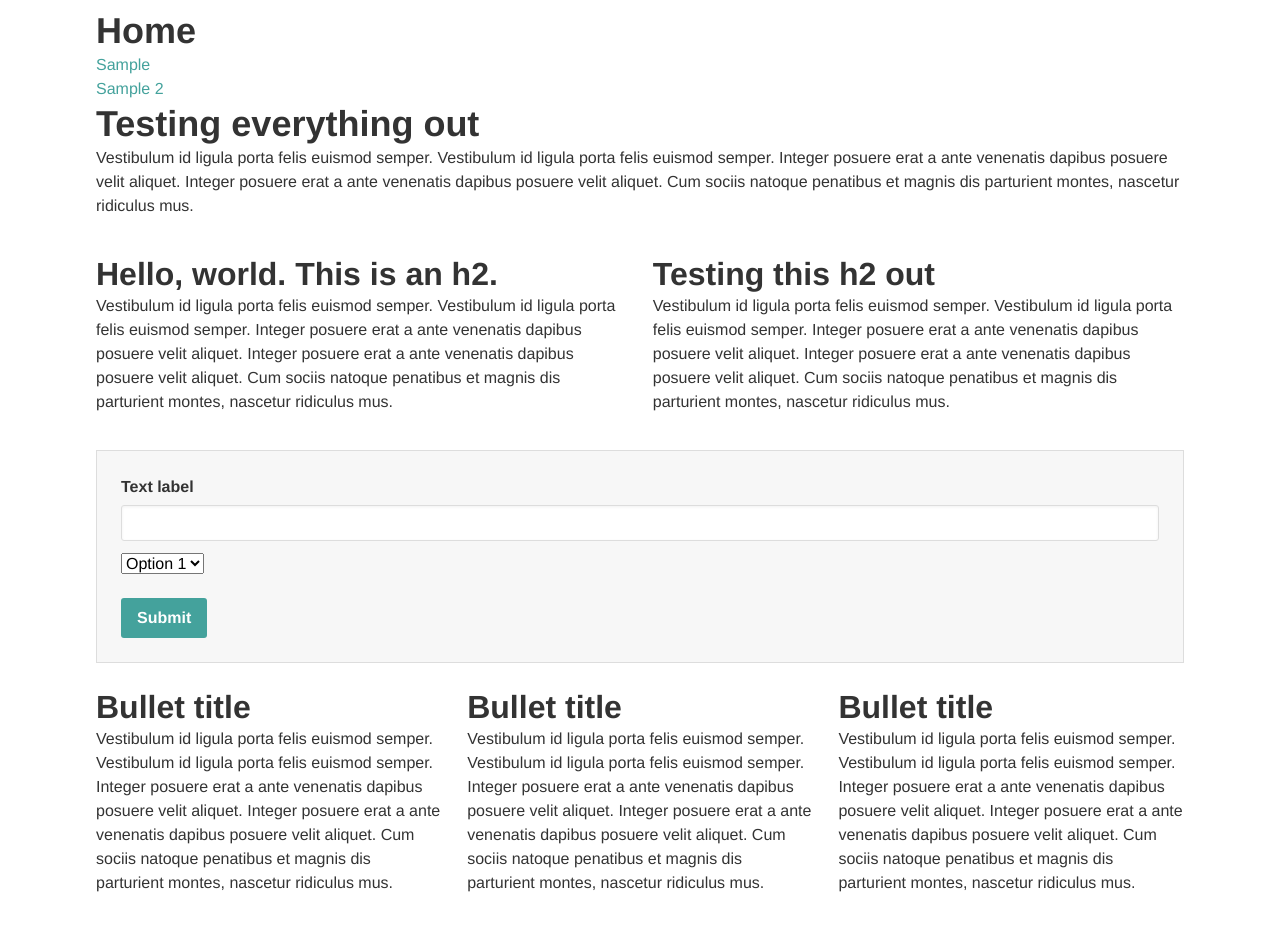
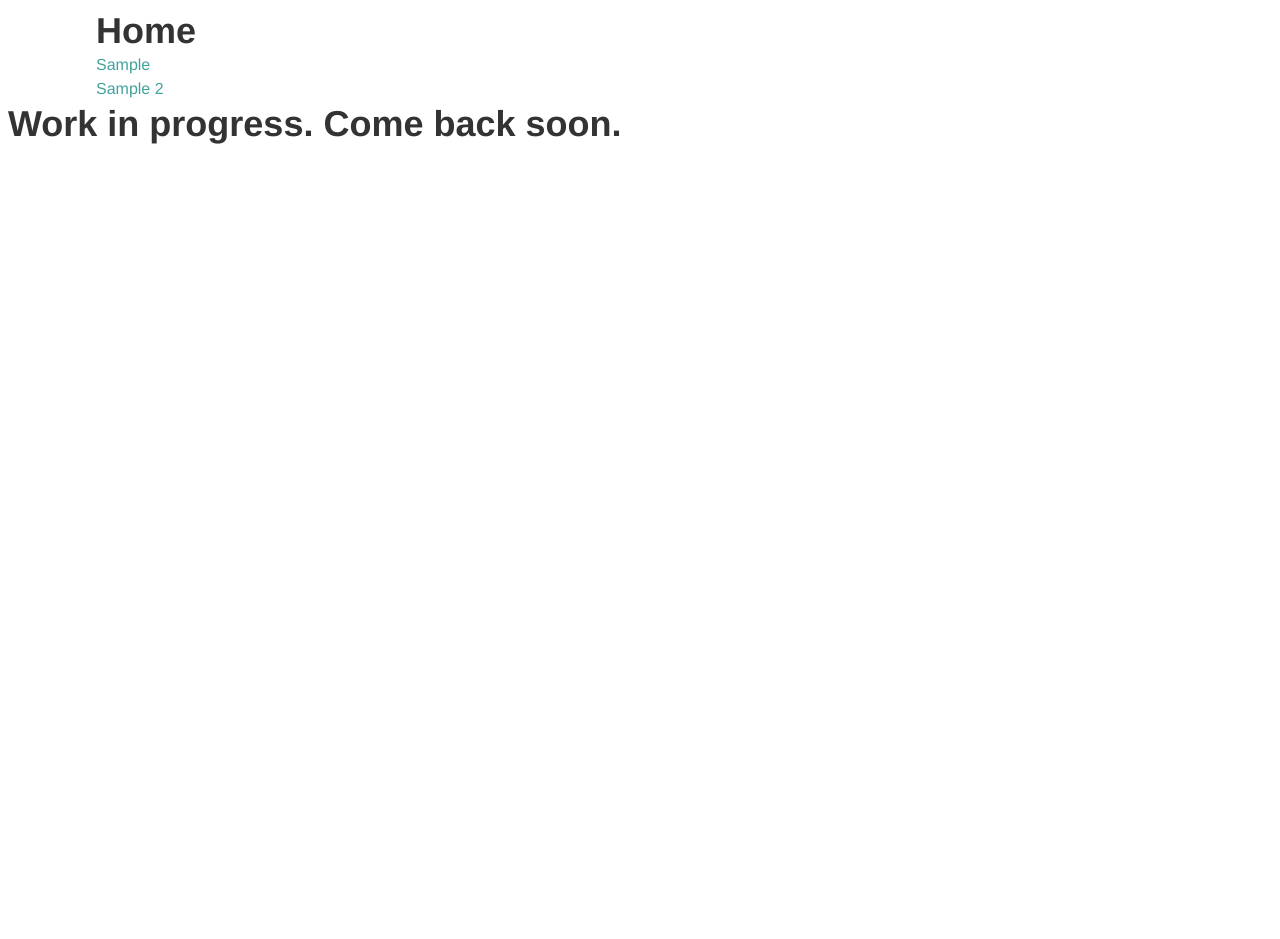
Before and after one commit to noahmanger/noahmanger.github.io, a Jekyll site: the page built from index.html, in a window 1280 px wide. Built offline with Jekyll 4.4.1, drawn with Linux system fonts in a browser that asks for light colours; after the commit the page ends 900 px from its top, so only the background shows below that.

Commit message:
Homepage update

```diff
--- a/index.html
+++ b/index.html
@@ -4,48 +4,4 @@ title: Home
 description: Testing.
 ---
 
-<section>
-  <aside class="span-columns-12">
-    <h1>Testing everything out</h1>
-    <p>Vestibulum id ligula porta felis euismod semper. Vestibulum id ligula porta felis euismod semper. Integer posuere erat a ante venenatis dapibus posuere velit aliquet. Integer posuere erat a ante venenatis dapibus posuere velit aliquet. Cum sociis natoque penatibus et magnis dis parturient montes, nascetur ridiculus mus.</p>
-  </aside>
-  <aside class="span-columns-6">
-    <h2>Hello, world. This is an h2.</h2>
-    <p>Vestibulum id ligula porta felis euismod semper. Vestibulum id ligula porta felis euismod semper. Integer posuere erat a ante venenatis dapibus posuere velit aliquet. Integer posuere erat a ante venenatis dapibus posuere velit aliquet. Cum sociis natoque penatibus et magnis dis parturient montes, nascetur ridiculus mus.</p>
-  </aside>
-  <aside class="span-columns-6 omega">
-    <h2>Testing this h2 out</h2>
-    <p>Vestibulum id ligula porta felis euismod semper. Vestibulum id ligula porta felis euismod semper. Integer posuere erat a ante venenatis dapibus posuere velit aliquet. Integer posuere erat a ante venenatis dapibus posuere velit aliquet. Cum sociis natoque penatibus et magnis dis parturient montes, nascetur ridiculus mus.</p>
-  </aside>
-</section>
-
-<section>
-  <aside>
-    <form>
-      <fieldset>
-        <label for="text-field">Text label</label>
-        <input type="text" id="text-field">
-        <select>
-          <option>Option 1</option>
-          <option>Option 2</option>
-        </select>
-        <input type="submit">
-      </fieldset>
-    </form>
-  </aside>
-</section>
-
-<section class="bullet-points">
-  <aside>
-    <h2>Bullet title</h2>
-    <p>Vestibulum id ligula porta felis euismod semper. Vestibulum id ligula porta felis euismod semper. Integer posuere erat a ante venenatis dapibus posuere velit aliquet. Integer posuere erat a ante venenatis dapibus posuere velit aliquet. Cum sociis natoque penatibus et magnis dis parturient montes, nascetur ridiculus mus.</p>
-  </aside>
-  <aside>
-    <h2>Bullet title</h2>
-    <p>Vestibulum id ligula porta felis euismod semper. Vestibulum id ligula porta felis euismod semper. Integer posuere erat a ante venenatis dapibus posuere velit aliquet. Integer posuere erat a ante venenatis dapibus posuere velit aliquet. Cum sociis natoque penatibus et magnis dis parturient montes, nascetur ridiculus mus.</p>
-  </aside>
-  <aside>
-    <h2>Bullet title</h2>
-    <p>Vestibulum id ligula porta felis euismod semper. Vestibulum id ligula porta felis euismod semper. Integer posuere erat a ante venenatis dapibus posuere velit aliquet. Integer posuere erat a ante venenatis dapibus posuere velit aliquet. Cum sociis natoque penatibus et magnis dis parturient montes, nascetur ridiculus mus.</p>
-  </aside>
-</section>
+<h1>Work in progress. Come back soon.</h1>
```
Also changed, not shown: sample/index.md (deleted, +0 -6 lines).
